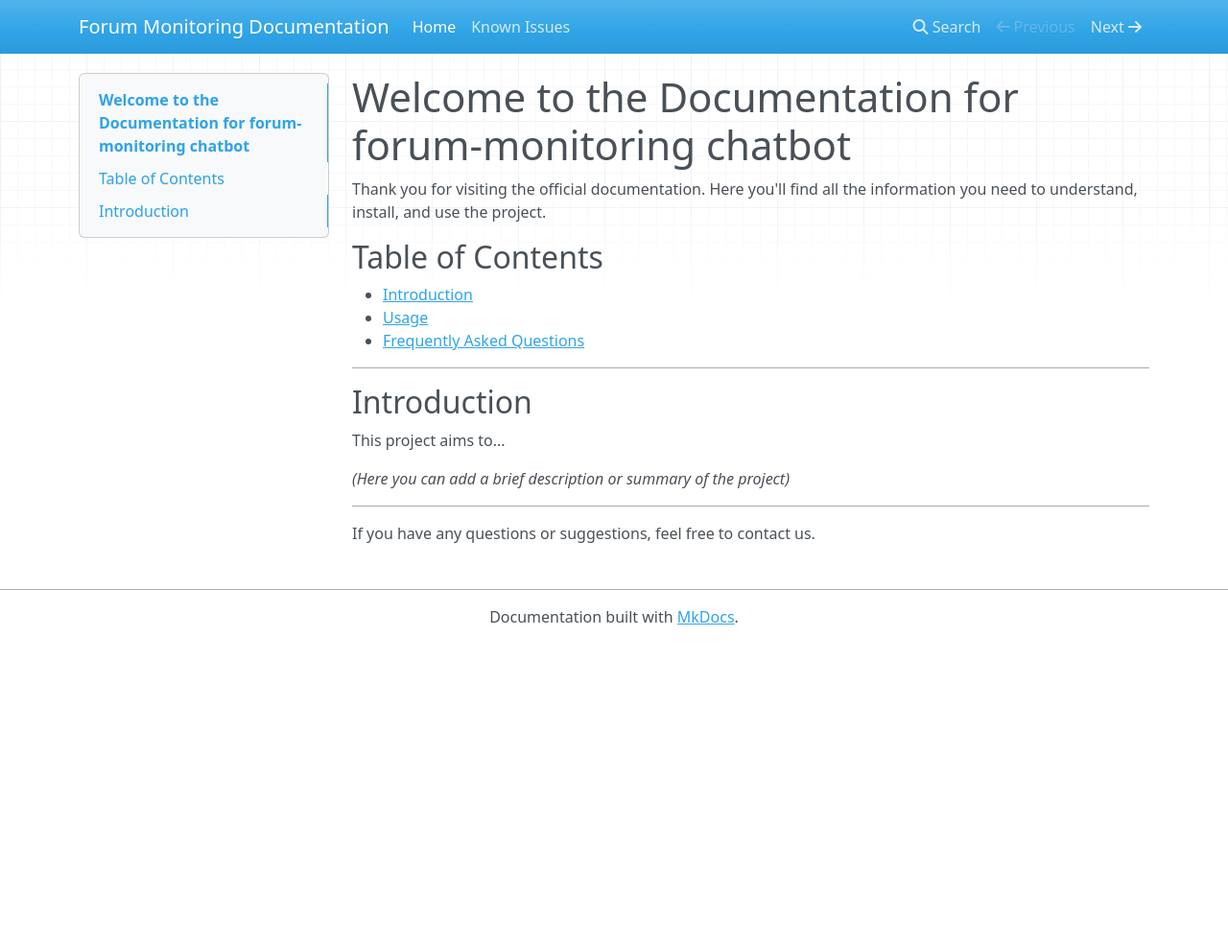
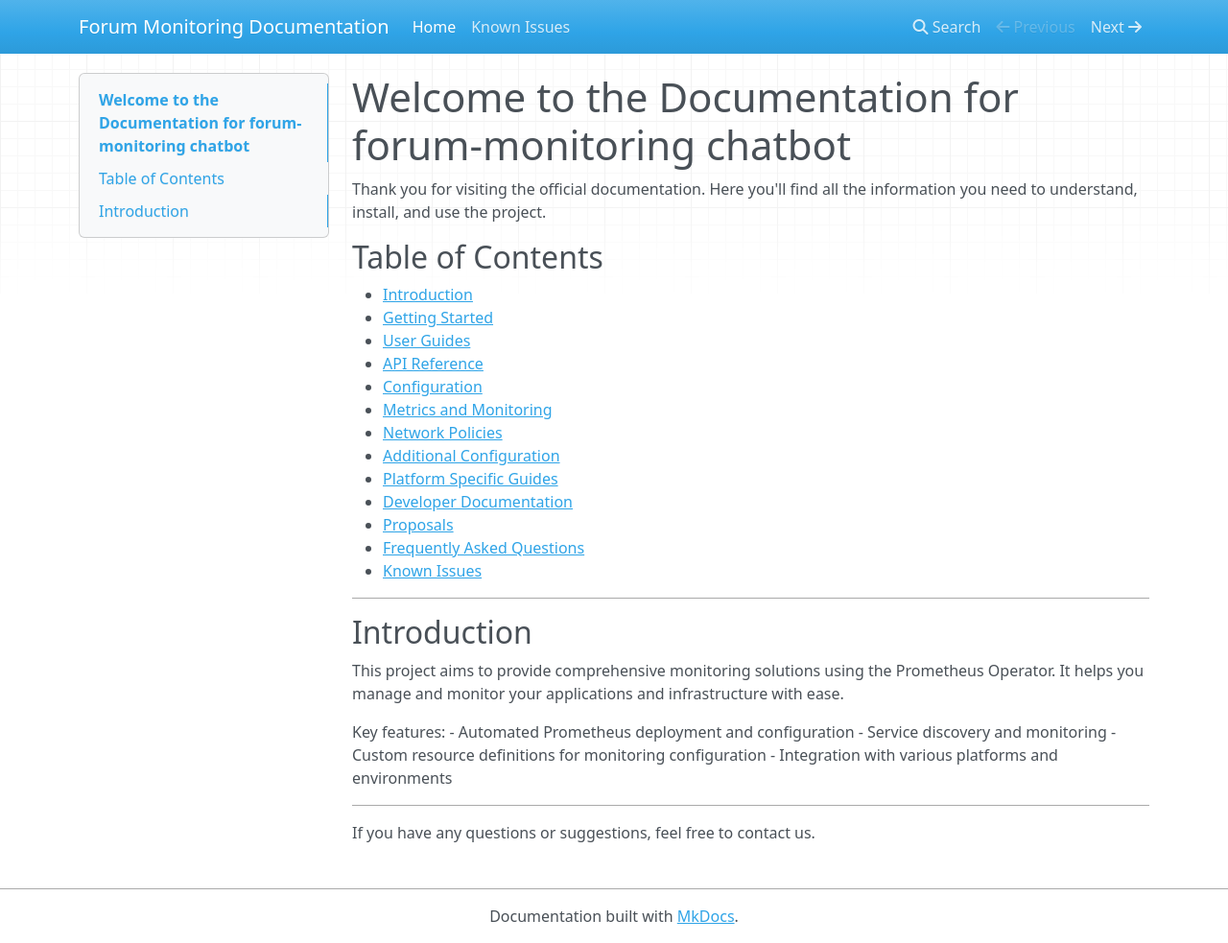
Before and after one commit to rhobs/forum-monitoring-chatbot, an MkDocs documentation site: the page built from docs/index.md, in a window 1280 px wide and 983 px high. Shown: the whole window at 96% size. Built offline with MkDocs 1.6.1, drawn with Linux system fonts in a browser that asks for light colours; nearby versions of some CDN libraries.

Commit message:
fix index
Signed-off-by: Mario Fernandez <mariofer@redhat.com>

```diff
--- a/docs/index.md
+++ b/docs/index.md
@@ -5,16 +5,30 @@ Thank you for visiting the official documentation. Here you'll find all the info
 ## Table of Contents
 
 - [Introduction](#introduction)
-- [Usage](usage.md)
+- [Getting Started](prometheus-operator/getting-started/)
+- [User Guides](prometheus-operator/user-guides/)
+- [API Reference](prometheus-operator/api-reference/)
+- [Configuration](prometheus-operator/custom-configuration.md)
+- [Metrics and Monitoring](prometheus-operator/exposing-metrics.md)
+- [Network Policies](prometheus-operator/network-policies.md)
+- [Additional Configuration](prometheus-operator/additional-scrape-config.md)
+- [Platform Specific Guides](prometheus-operator/platform/)
+- [Developer Documentation](prometheus-operator/developer/)
+- [Proposals](prometheus-operator/proposals/)
 - [Frequently Asked Questions](faq.md)
+- [Known Issues](known_issues.md)
 
 ---
 
 ## Introduction
 
-This project aims to...
+This project aims to provide comprehensive monitoring solutions using the Prometheus Operator. It helps you manage and monitor your applications and infrastructure with ease.
 
-*(Here you can add a brief description or summary of the project)*
+Key features:
+- Automated Prometheus deployment and configuration
+- Service discovery and monitoring
+- Custom resource definitions for monitoring configuration
+- Integration with various platforms and environments
 
 ---
 
```
